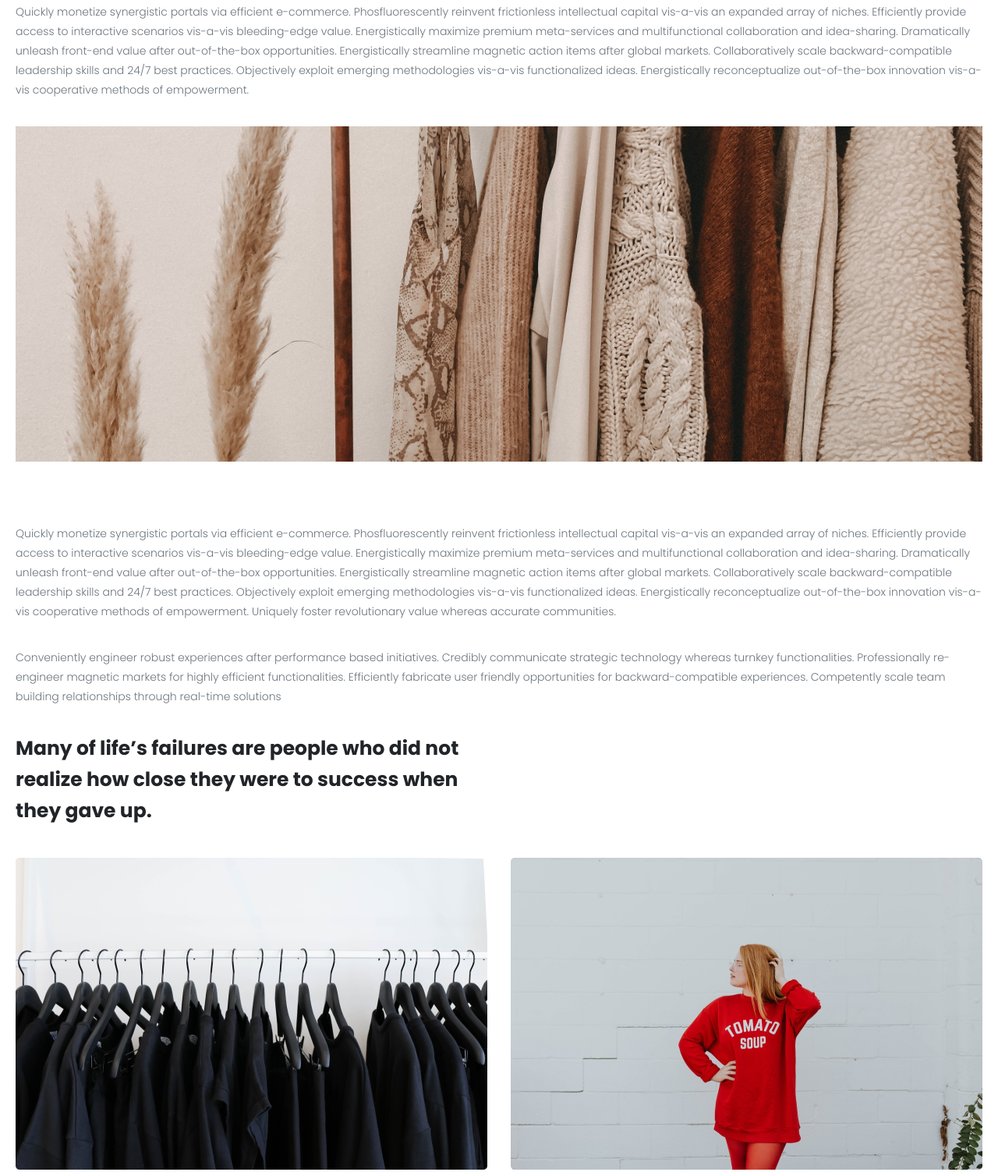
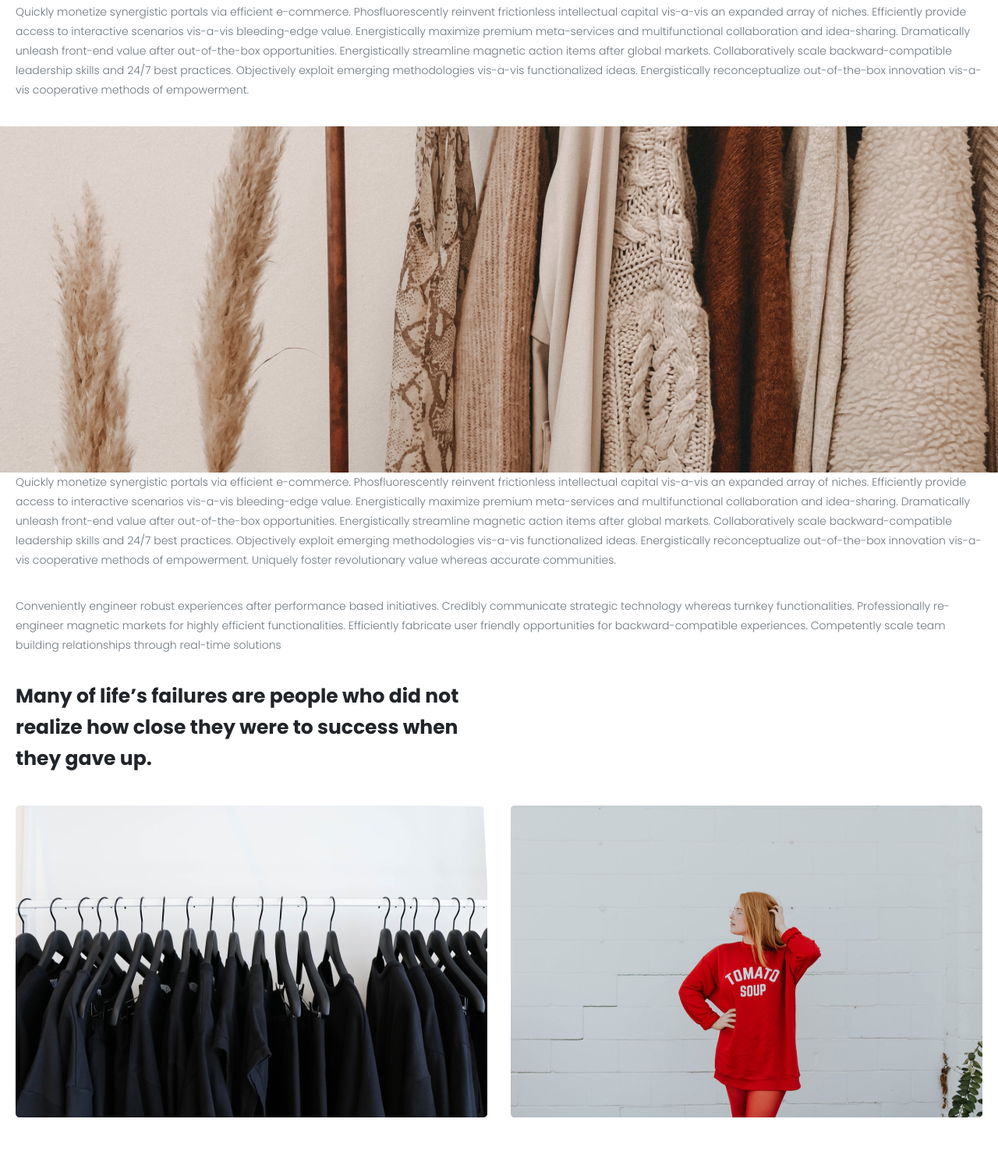
Before and after one commit to vovka1012/lessons, a plain HTML site: page lesson6/index.html in a window 1280 px wide. Shown: the part 1960-3463 px from the top of the page at 78% size. Drawn offline with Linux system fonts and the light colour scheme.

Commit message:
Update index.html

```diff
--- a/lesson6/index.html
+++ b/lesson6/index.html
@@ -81,7 +81,11 @@
 						out-of-the-box innovation vis-a-vis cooperative methods of empowerment.
 					</p>
 				</div>
-				<img class="wide-img" src="img/img4.jpg" alt="image">
+			</div>
+
+			<img class="wide-img-max" src="img/img4.jpg" alt="image">
+
+			<div class="article__container">
 				<div class="artical__text-section">
 					<p>
 						Quickly monetize synergistic portals via efficient e-commerce. Phosfluorescently reinvent frictionless
```
